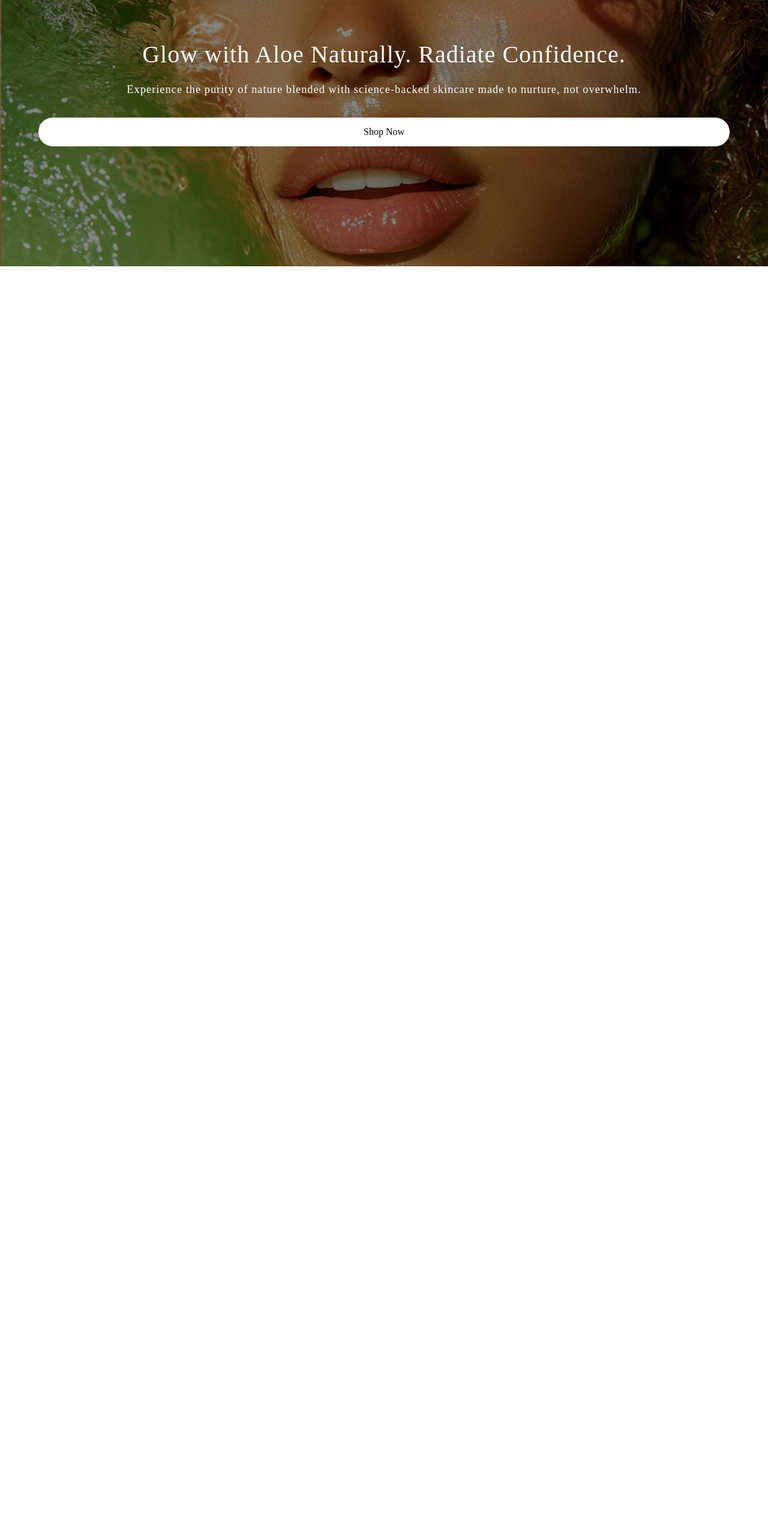
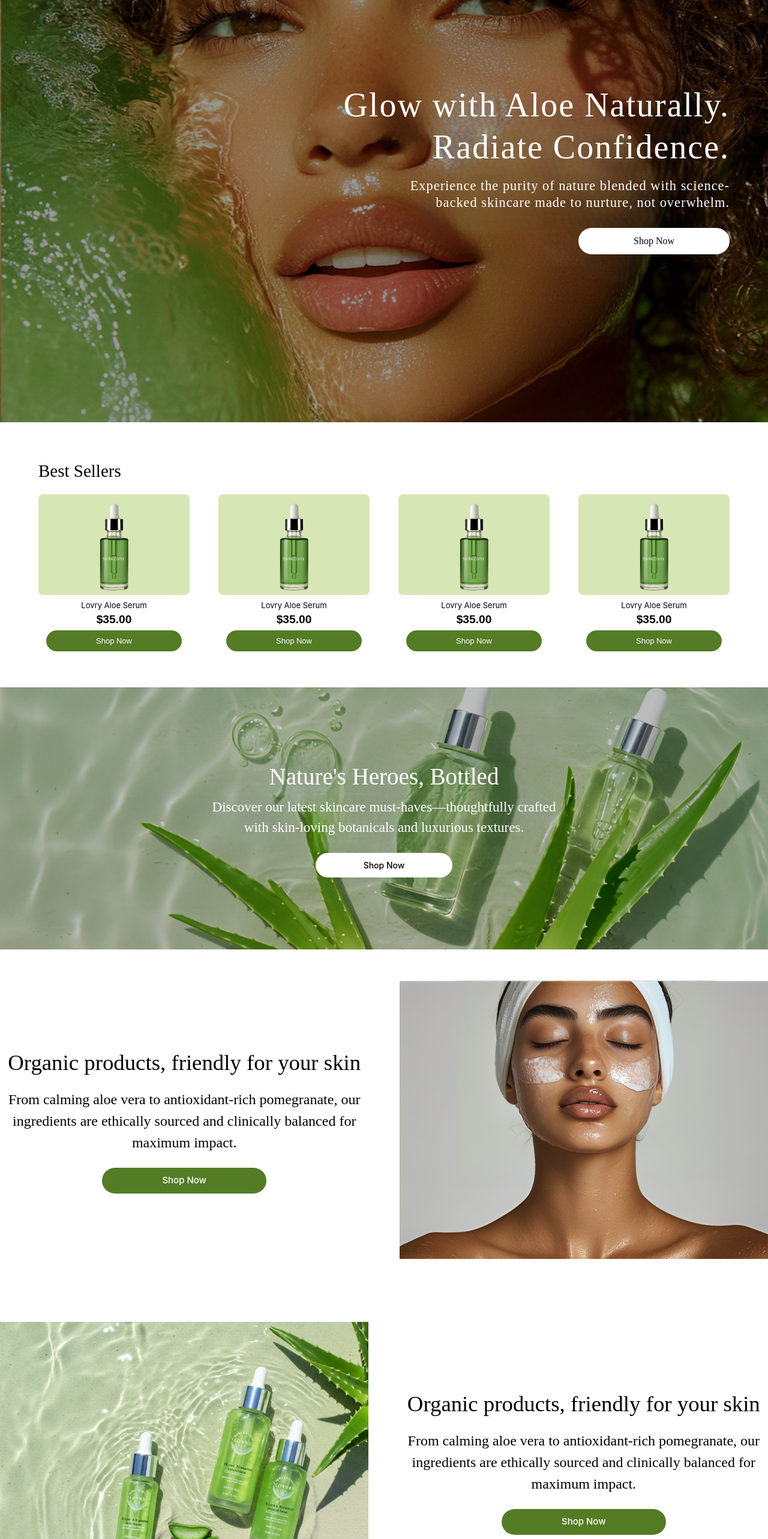
Before and after one commit to KemfonAbasi001/Skin, a React (Vite) app in the folder my-app/: page / in a window 1280 px wide. Shown: the part 140-2706 px from the top of the page at 60% size. Before the commit the page ends 800 px from the top, so only its background shows below. Built offline with nearby package versions, Linux system fonts and the light colour scheme.

Commit message:
your message

```diff
--- a/my-app/index.html
+++ b/my-app/index.html
@@ -5,6 +5,7 @@
     <link rel="icon" type="image/svg+xml" href="/favicon.svg" />
     <meta name="viewport" content="width=device-width, initial-scale=1.0" />
     <title>my-app</title>
+    <link rel="stylesheet" href="https://cdnjs.cloudflare.com/ajax/libs/font-awesome/7.0.1/css/all.min.css" integrity="sha512-2SwdPD6INVrV/lHTZbO2nodKhrnDdJK9/kg2XD1r9uGqPo1cUbujc+IYdlYdEErWNu69gVcYgdxlmVmzTWnetw==" crossorigin="anonymous" referrerpolicy="no-referrer" />
   </head>
   <body>
     <div id="root"></div>
--- a/my-app/src/index.css
+++ b/my-app/src/index.css
@@ -1,9 +1,5 @@
 @import "tailwindcss";
 
-@theme {
-  --font-inter: 'Inter', sans-serif;
-  --font-cormorant: 'Cormorant Garamond', serif;
-}
 
 
 :root {
--- a/my-app/src/pages/index.jsx
+++ b/my-app/src/pages/index.jsx
@@ -1,20 +1,181 @@
 import bgImage from '../assets/LandingPage_Image.png'
+import img from '../assets/productImage.png'
+import imgtwo from '../assets/Product_Background.png'
+import imgthree from '../assets/Skinglow_Image.png'
+import imgfour from '../assets/ProductBottled_Image.png'
+
+function Card(props) {
+  return (
+    <div className="flex flex-col gap-2">
+      <img src={img} alt="" className="block rounded-lg w-full" />
+      <div className="flex items-center flex-col">
+        <p className="text-[11px] sm:text-[12px] md:text-[13px] font-sans">Lovry Aloe Serum</p>
+        <h1 className="text-[1rem] sm:text-[1.1rem] md:text-[1.2rem] font-semibold font-[sans-serif]">$35.00</h1>
+        <button className="font-[sans-serif] mt-[3px] text-[11px] sm:text-[12px] md:text-[13px] w-[90%] py-2 text-white bg-[#547c24] rounded-full">
+          Shop Now
+        </button>
+      </div>
+    </div>
+  )
+}
 
 function Hero() {
   return (
-    <section
-      className="w-full py-50 flex justify-center items-center bg-cover bg-right bg-no-repeat"
-      // style={{ backgroundImage: `url(${bgImage})` }}
-      style={{ backgroundImage: `linear-gradient(to bottom, rgba(0,0,0,0.3), rgba(0,0,0,0.3)), url(${bgImage})` }}
-    >
-      <div className="w-[90%] flex justify-end">
-        <div className="w-full text-center font-[serif] text-[white]">
-          <h1 className="text-[2.5rem] leading-[62px] tracking-[1px] font-medium">Glow with Aloe Naturally. Radiate Confidence.</h1>
-          <p className="leading-7.5 tracking-[1px] text-[1.15rem] self-end mt-3 mb-8">Experience the purity of nature blended with science-backed skincare made to nurture, not overwhelm.</p>
-          <button className="w-full py-3 bg-[white] text-[black] text-[1rem] rounded-full font-[500]" type="button">Shop Now</button>
+    <>
+      {/* Hero / Landing Section */}
+      <section
+        className="w-full py-32 sm:py-48 md:py-60 lg:py-70 flex justify-center items-center bg-cover bg-center bg-no-repeat"
+        style={{ backgroundImage: `linear-gradient(to bottom, rgba(0,0,0,0.2), rgba(0,0,0,0.2)), url(${bgImage})` }}
+      >
+        <div className="w-[90%]">
+          <div className="w-full font-[serif] text-white text-center md:text-right md:flex md:flex-col md:items-end">
+            <h1 className="text-[2rem] sm:text-[2.6rem] md:text-[3rem] lg:text-[3.5rem] leading-tight tracking-[2px] font-medium">
+              Glow with Aloe Naturally.<br className="hidden sm:block" /> Radiate Confidence.
+            </h1>
+            <p className="text-[1rem] sm:text-[1.2rem] md:text-[1.3rem] lg:text-[1.4rem] leading-7 tracking-[1px] mt-4 mb-7 max-w-full md:max-w-150">
+              Experience the purity of nature blended with science-backed skincare made to nurture, not overwhelm.
+            </p>
+            <button
+              className="bg-white text-black text-[0.9rem] sm:text-[1rem] py-2.5 font-medium px-12 sm:px-16 md:px-23 rounded-full"
+              type="button"
+            >
+              Shop Now
+            </button>
+          </div>
         </div>
-      </div>
-    </section>
+      </section>
+
+      {/* Best Sellers Section */}
+      <section className="w-full py-12 sm:py-14 md:py-15 flex justify-center">
+        <div className="w-[90%] flex flex-col gap-4 bg-white">
+          <h1 className="text-[22px] sm:text-[25px] md:text-[29px] font-[serif]">Best Sellers</h1>
+          <div className="grid grid-cols-1 sm:grid-cols-2 md:grid-cols-3 lg:grid-cols-4 gap-6 sm:gap-8 md:gap-10 lg:gap-12">
+            <Card />
+            <Card />
+            <Card />
+            <Card />
+          </div>
+        </div>
+      </section>
+
+      {/* Nature's Heroes Section */}
+      <section
+        className="w-full py-20 sm:py-24 md:py-30 flex justify-center items-center bg-cover bg-center bg-no-repeat"
+        style={{ backgroundImage: `url(${imgtwo})` }}
+      >
+        <div className="w-[90%] flex flex-col justify-center items-center gap-1 text-white text-center">
+          <h1 className="font-[serif] text-[26px] sm:text-[32px] md:text-[39px]">Nature's Heroes, Bottled</h1>
+          <p className="text-[15px] sm:text-[18px] md:text-[23px] leading-[1.5] font-[serif] max-w-xl md:max-w-none">
+            Discover our latest skincare must-haves—thoughtfully crafted<br className="hidden md:block" /> with skin-loving botanicals and luxurious textures.
+          </p>
+          <button
+            type="button"
+            className="py-2.5 rounded-full bg-white text-black font-medium text-[13px] sm:text-[14px] px-14 sm:px-20 w-fit mt-5"
+          >
+            Shop Now
+          </button>
+        </div>
+      </section>
+
+      {/* Organic Section 1 — stacked on mobile, text left + image right on desktop */}
+      <section className="py-10 sm:py-12 md:py-13 w-full flex flex-col md:flex-row md:justify-between items-center gap-8 md:gap-0">
+        <div className="w-[90%] md:w-[48%] flex flex-col justify-center items-center gap-4 text-center">
+          <h1 className="font-[serif] text-[1.7rem] sm:text-[2rem] md:text-[2.3rem]">
+            Organic products, friendly for your skin
+          </h1>
+          <p className="font-[serif] text-[1.1rem] sm:text-[1.3rem] md:text-[1.5rem]">
+            From calming aloe vera to antioxidant-rich pomegranate, our ingredients are ethically sourced and clinically balanced for maximum impact.
+          </p>
+          <button
+            type="button"
+            className="py-2.5 px-16 sm:px-20 md:px-25 mt-2 text-[14px] sm:text-[15px] rounded-full w-fit self-center bg-[#547c24] text-white font-medium"
+          >
+            Shop Now
+          </button>
+        </div>
+        <img src={imgthree} alt="" className="w-full md:w-[48%] block" />
+      </section>
+
+      {/* Organic Section 2 — stacked on mobile, image left + text right on desktop */}
+      <section className="py-10 sm:py-12 md:py-13 w-full flex flex-col md:flex-row md:justify-between items-center gap-8 md:gap-0">
+        <img src={imgfour} alt="" className="w-full md:w-[48%] block" />
+        <div className="w-[90%] md:w-[48%] flex flex-col justify-center items-center gap-4 text-center">
+          <h1 className="font-[serif] text-[1.7rem] sm:text-[2rem] md:text-[2.3rem]">
+            Organic products, friendly for your skin
+          </h1>
+          <p className="font-[serif] text-[1.1rem] sm:text-[1.3rem] md:text-[1.5rem]">
+            From calming aloe vera to antioxidant-rich pomegranate, our ingredients are ethically sourced and clinically balanced for maximum impact.
+          </p>
+          <button
+            type="button"
+            className="py-2.5 px-16 sm:px-20 md:px-25 mt-2 text-[14px] sm:text-[15px] rounded-full w-fit self-center bg-[#547c24] text-white font-medium"
+          >
+            Shop Now
+          </button>
+        </div>
+      </section>
+
+      {/* Footer */}
+      <section className="flex justify-center py-16 bg-[#E4EBD2]">
+        <div className="w-[90%] flex flex-col gap-8">
+          <div className="grid grid-cols-1 sm:grid-cols-2 md:grid-cols-3 lg:grid-cols-4 gap-8 sm:gap-6">
+            <div className="flex flex-col gap-3">
+              <h2 className="text-[1rem] font-bold text-black">About Us</h2>
+              <a href="" className="text-[14px] sm:text-[15px]">Mission Statement</a>
+              <a href="" className="text-[14px] sm:text-[15px]">Blog</a>
+              <a href="" className="text-[14px] sm:text-[15px]">Careers</a>
+              <a href="" className="text-[14px] sm:text-[15px]">Press Centre</a>
+            </div>
+
+            <div className="flex flex-col gap-3">
+              <h2 className="text-[1rem] font-bold text-black">Support</h2>
+              <a href="" className="text-[14px] sm:text-[15px]">Product Guide</a>
+              <a href="" className="text-[14px] sm:text-[15px]">Live Chat/Help Desk</a>
+              <a href="" className="text-[14px] sm:text-[15px]">Product Update</a>
+              <a href="" className="text-[14px] sm:text-[15px]">Community Forum</a>
+            </div>
+
+            <div className="flex flex-col gap-3">
+              <h2 className="text-[1rem] font-bold text-black">FAQ</h2>
+              <a href="" className="text-[14px] sm:text-[15px]">How to know my skin type</a>
+              <a href="" className="text-[14px] sm:text-[15px]">Shipping and Delivery</a>
+              <a href="" className="text-[14px] sm:text-[15px]">Return Policy</a>
+              <a href="" className="text-[14px] sm:text-[15px]">Account Management</a>
+            </div>
+
+            <div className="flex flex-col gap-3">
+              <h2 className="text-[1rem] font-bold text-black">Product</h2>
+              <a href="" className="text-[14px] sm:text-[15px]">Features</a>
+              <a href="" className="text-[14px] sm:text-[15px]">Size Guide</a>
+              <a href="" className="text-[14px] sm:text-[15px]">Sustainability</a>
+              <a href="" className="text-[14px] sm:text-[15px]">Return Policy</a>
+            </div>
+          </div>
+
+          <div className="flex flex-col sm:flex-row justify-between items-start sm:items-center gap-6 sm:gap-0">
+            <div className="flex flex-col gap-3">
+              <h2 className="text-[0.85rem] sm:text-[0.9rem] text-black font-semibold">Sign Up for Email Deals & Cashback</h2>
+              <div className="flex overflow-hidden rounded-lg bg-amber-50">
+                <input
+                  type="text"
+                  className="px-4 outline-0 text-[13px] sm:text-[14px]"
+                  placeholder="Enter email address"
+                />
+                <button type="button" className="py-2.5 px-5 sm:px-6 text-[13px] sm:text-[14px] text-white bg-[#547c24]">
+                  Submit
+                </button>
+              </div>
+            </div>
+            <div className="flex gap-4 text-[1.3rem] sm:text-[1.5rem]">
+              <i className="fa-brands fa-x-twitter"></i>
+              <i className="fa-brands fa-tiktok"></i>
+              <i className="fa-brands fa-square-facebook"></i>
+              <i className="fa-brands fa-instagram"></i>
+            </div>
+          </div>
+        </div>
+      </section>
+    </>
   )
 }
 
```
